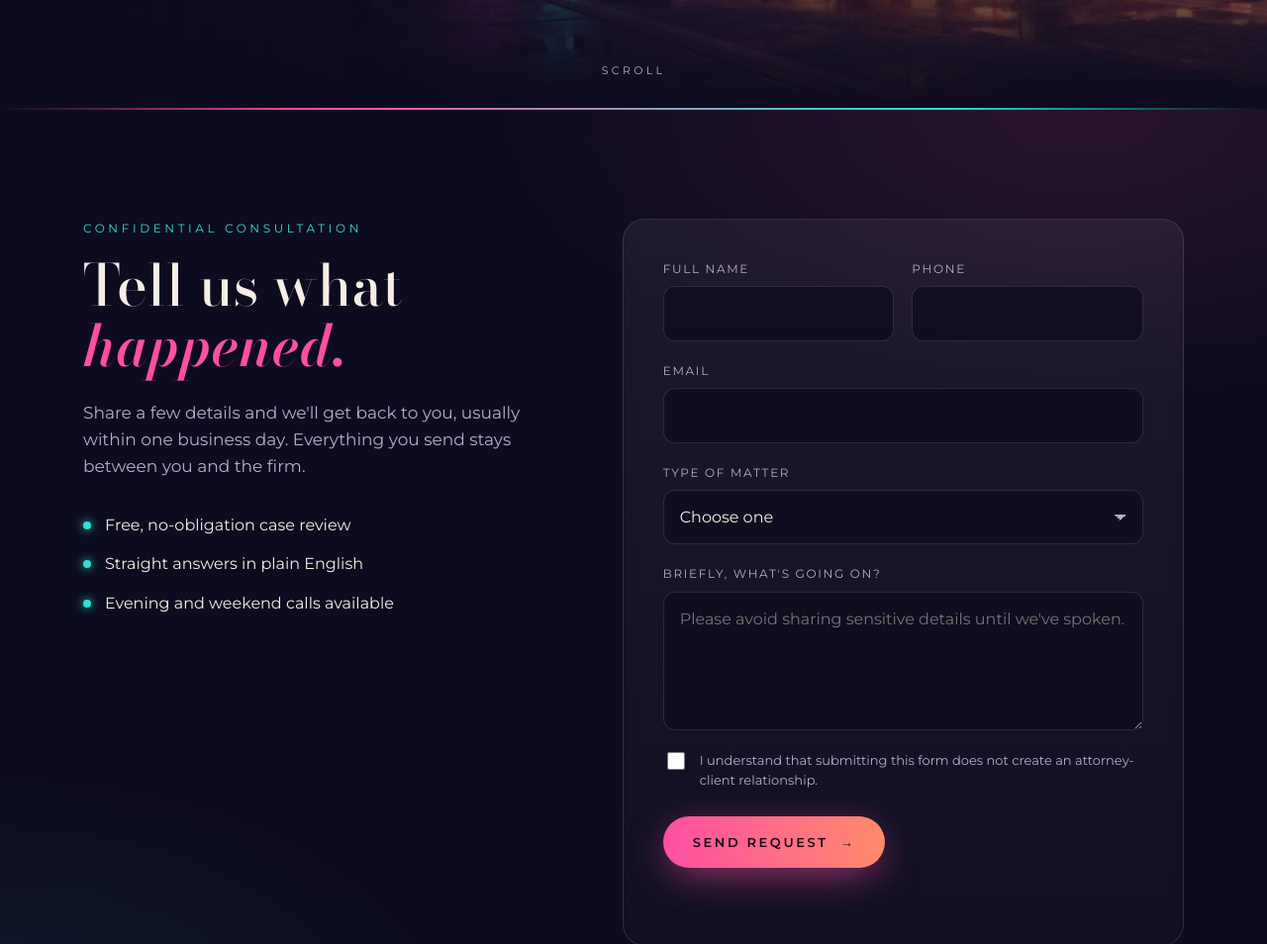
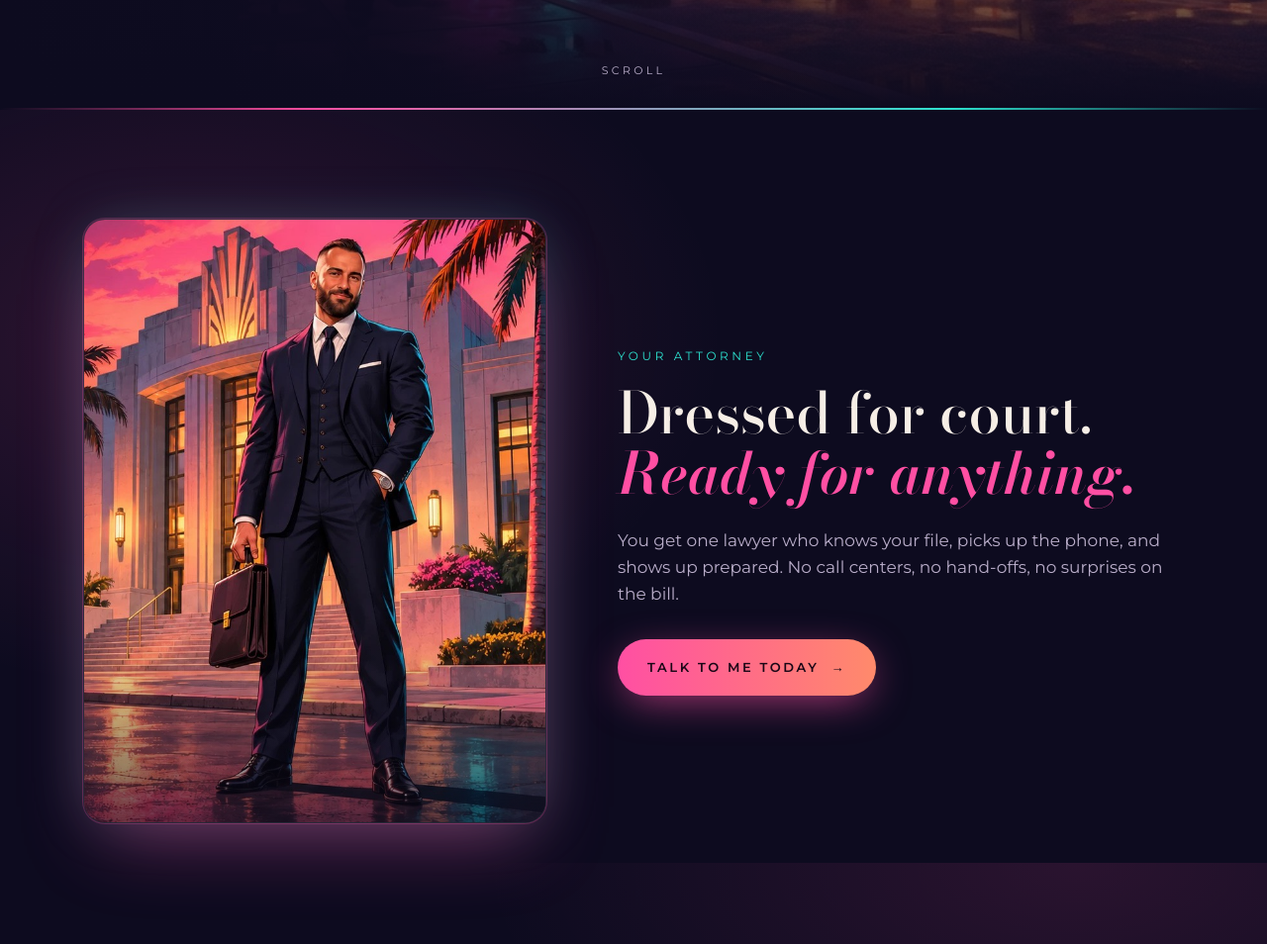
Before and after one commit to bebless23/vicecity.law, a plain HTML site: page index.html in a window 1280 px wide. Shown: the part 691-1645 px from the top of the page at 99% size. Drawn offline with nearby package versions, Linux system fonts and the light colour scheme.

Commit message:
Add attorney portrait section
Co-Authored-By: Claude Opus 5.5 <noreply@anthropic.com>

```diff
--- a/index.html
+++ b/index.html
@@ -58,8 +58,16 @@
   /* Neon divider */
   .neon-rule{height:2px;border:0;margin:0;background:linear-gradient(90deg,transparent,var(--pink) 25%,var(--teal) 75%,transparent);box-shadow:0 0 16px var(--pink)}
 
+  /* About */
+  .about{padding:110px 0 40px;background:radial-gradient(900px 600px at 15% 30%,rgba(255,79,163,.14),transparent 60%),var(--night)}
+  .about .grid{display:grid;grid-template-columns:.9fr 1.1fr;gap:72px;align-items:center}
+  .portrait{margin:0;position:relative;border-radius:22px;overflow:hidden;border:1px solid var(--line);
+    box-shadow:0 0 0 1px rgba(255,79,163,.25),0 30px 80px -20px rgba(255,79,163,.45),0 0 60px -10px rgba(45,226,208,.25)}
+  .portrait img{display:block;width:100%;height:auto}
+  .portrait::after{content:"";position:absolute;inset:auto 0 0 0;height:30%;background:linear-gradient(0deg,rgba(13,11,31,.6),transparent)}
+
   /* Contact */
-  .contact{padding:110px 0 120px;background:radial-gradient(1000px 500px at 85% 0%,rgba(255,79,163,.12),transparent 60%),radial-gradient(800px 500px at 0% 100%,rgba(45,226,208,.08),transparent 60%),var(--night)}
+  .contact{padding:90px 0 120px;background:radial-gradient(1000px 500px at 85% 0%,rgba(255,79,163,.12),transparent 60%),radial-gradient(800px 500px at 0% 100%,rgba(45,226,208,.08),transparent 60%),var(--night)}
   .contact .grid{display:grid;grid-template-columns:1fr 1.2fr;gap:72px;align-items:start}
   .eyebrow{font-size:12px;letter-spacing:.3em;text-transform:uppercase;color:var(--teal);margin:0 0 18px}
   h2{font-family:var(--serif);font-weight:500;font-size:clamp(38px,5vw,58px);line-height:1.05;margin:0 0 24px}
@@ -91,7 +99,8 @@
   footer strong{color:var(--ink);font-weight:600}
 
   @media (max-width:900px){
-    .contact .grid{grid-template-columns:1fr;gap:48px}
+    .contact .grid,.about .grid{grid-template-columns:1fr;gap:48px}
+    .portrait{max-width:420px}
     .hero{background-position:68% center}
     .hero::before{background:linear-gradient(0deg,var(--night) 6%,rgba(13,11,31,.82) 45%,rgba(13,11,31,.35) 100%)}
   }
@@ -127,6 +136,20 @@
   </section>
 
   <hr class="neon-rule">
+
+  <section class="about" id="about">
+    <div class="wrap grid">
+      <figure class="portrait">
+        <img src="assets/attorney.jpg" width="720" height="941" alt="Vice City Attorney in a navy three-piece suit holding a briefcase outside an art deco courthouse at sunset" loading="lazy">
+      </figure>
+      <div>
+        <p class="eyebrow">Your attorney</p>
+        <h2>Dressed for court. <em>Ready for anything.</em></h2>
+        <p class="lede">You get one lawyer who knows your file, picks up the phone, and shows up prepared. No call centers, no hand-offs, no surprises on the bill.</p>
+        <a class="btn" href="#consult">Talk to me today <span aria-hidden="true">→</span></a>
+      </div>
+    </div>
+  </section>
 
   <section class="contact" id="consult">
     <div class="wrap grid">
```
Also changed, not shown: assets/attorney.jpg (added).
